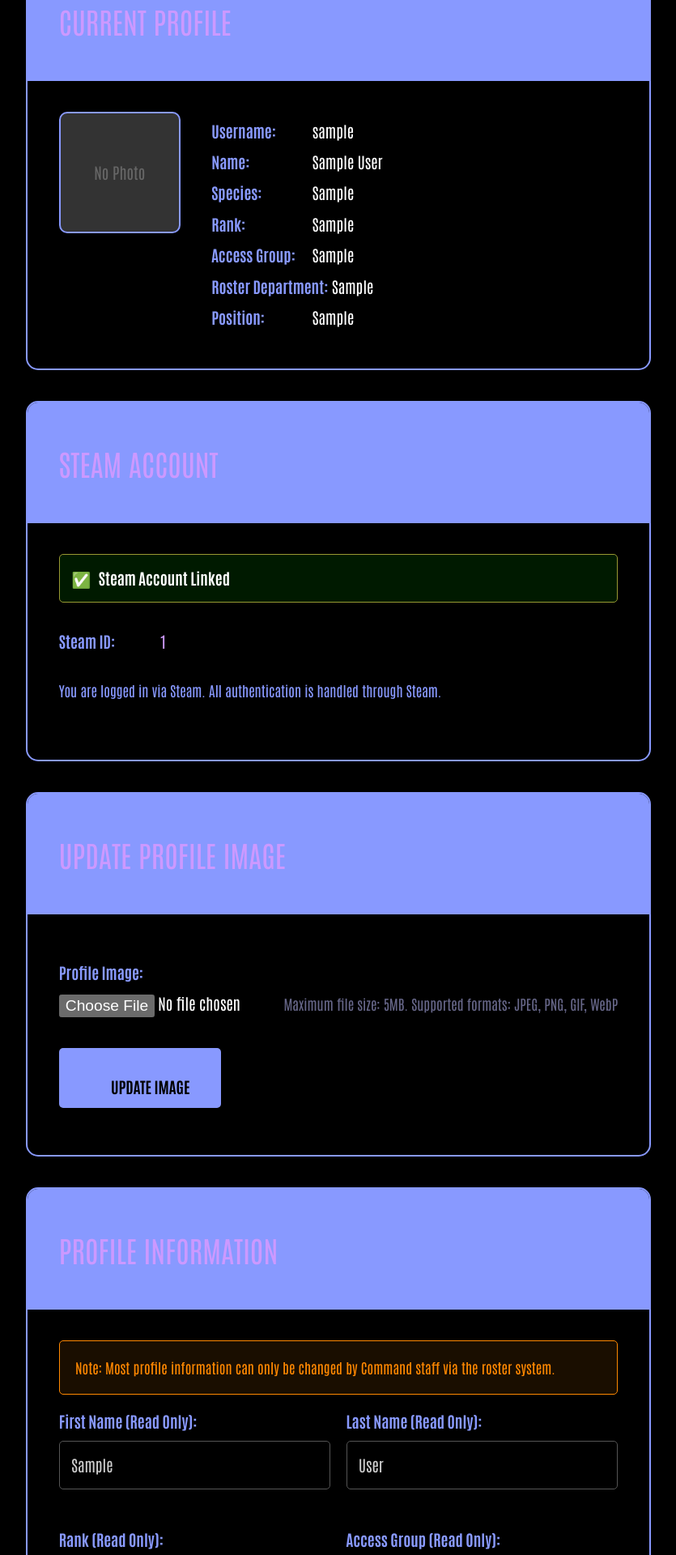
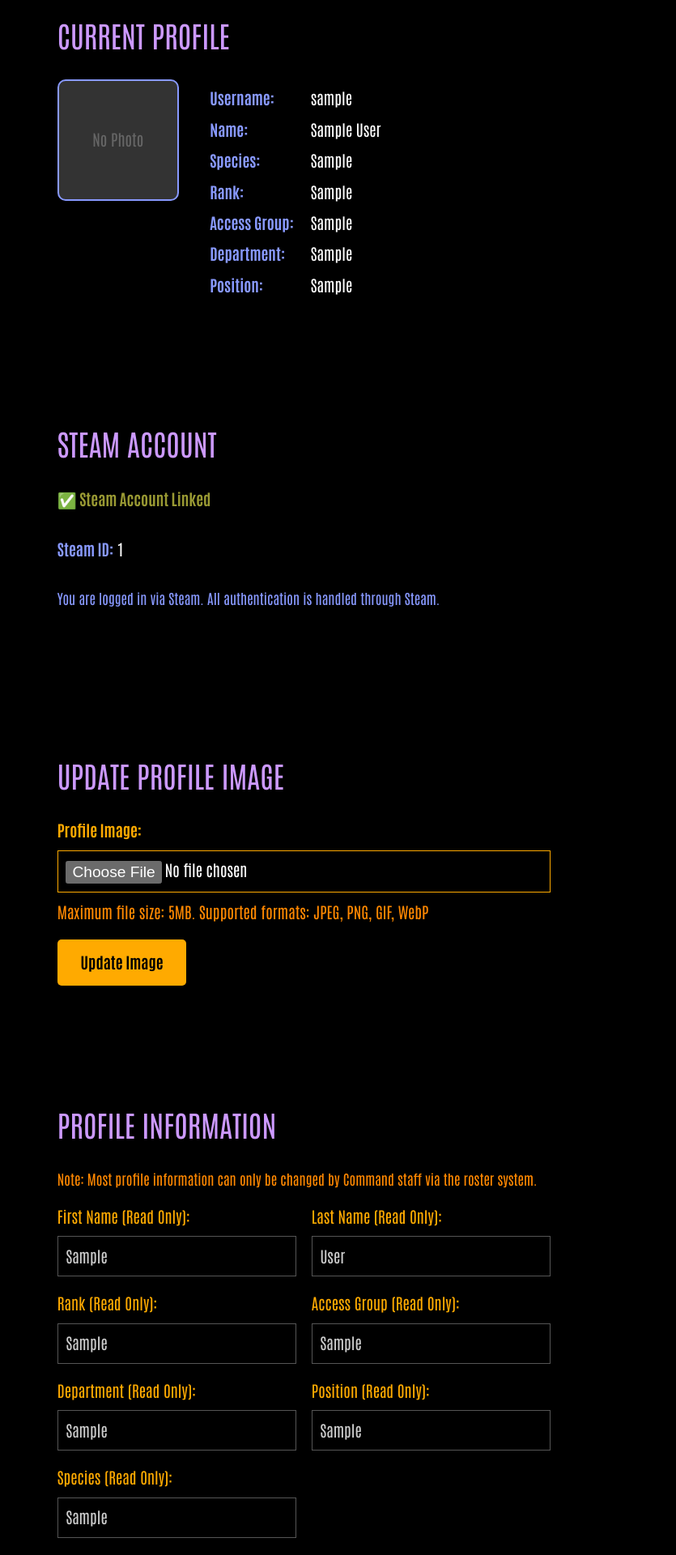
Before and after one commit to aidanpoe/uss-serenity1, a PHP site: page /pages/profile.php in a window 1280 px wide. Shown: the part 1400-3320 px from the top of the page at 81% size, without its empty margins (11-846 px from the left). Run offline with PHP 8.4, Linux system fonts and the light colour scheme; the visitor is signed in with stand-in values (Sample User, id 1); tables that the repository leaves empty or names only in its code hold one stand-in row (values such as "Sample post").

Commit message:
Update profile.php

```diff
--- a/pages/profile.php
+++ b/pages/profile.php
@@ -101,228 +101,6 @@
 	<meta name="viewport" content="width=device-width, initial-scale=1.0">
 	<title>USS-Serenity NCC-74714 | Profile Settings</title>
 	<link rel="stylesheet" href="../assets/classic.css">
-	<style>
-		/* LCARS Panel Styling */
-		.lcars-panel {
-			background: rgba(0,0,0,0.8);
-			border-radius: 15px;
-			margin: 2rem 0;
-			border: 2px solid var(--bluey);
-			overflow: hidden;
-		}
-
-		.lcars-panel.warning {
-			border-color: var(--orange);
-		}
-
-		.lcars-panel-header {
-			background: var(--bluey);
-			color: black;
-			padding: 1rem 2rem;
-			font-weight: bold;
-		}
-
-		.lcars-panel.warning .lcars-panel-header {
-			background: var(--orange);
-		}
-
-		.lcars-panel-content {
-			padding: 2rem;
-		}
-
-		/* Alert Messages */
-		.alert {
-			padding: 1rem 2rem;
-			border-radius: 10px;
-			margin: 1rem 0;
-			border-left: 5px solid;
-		}
-
-		.alert.success {
-			background: rgba(0, 255, 0, 0.1);
-			color: var(--green);
-			border-left-color: var(--green);
-		}
-
-		.alert.error {
-			background: rgba(255, 0, 0, 0.1);
-			color: var(--red);
-			border-left-color: var(--red);
-		}
-
-		/* Profile Display */
-		.profile-display {
-			display: flex;
-			gap: 2rem;
-			align-items: flex-start;
-			flex-wrap: wrap;
-		}
-
-		.profile-image {
-			flex-shrink: 0;
-		}
-
-		.crew-photo {
-			width: 150px;
-			height: 150px;
-			border-radius: 10px;
-			object-fit: cover;
-			border: 2px solid var(--bluey);
-		}
-
-		.no-photo {
-			width: 150px;
-			height: 150px;
-			border-radius: 10px;
-			background: #333;
-			border: 2px solid var(--bluey);
-			display: flex;
-			align-items: center;
-			justify-content: center;
-			color: #666;
-		}
-
-		.profile-info {
-			flex: 1;
-			min-width: 300px;
-		}
-
-		.profile-info p {
-			margin: 0.5rem 0;
-			color: white;
-		}
-
-		.label {
-			color: var(--bluey);
-			font-weight: bold;
-			display: inline-block;
-			min-width: 120px;
-		}
-
-		/* Status Indicators */
-		.status-indicator {
-			display: flex;
-			align-items: center;
-			gap: 0.5rem;
-			margin-bottom: 1rem;
-			padding: 0.75rem;
-			border-radius: 5px;
-		}
-
-		.status-indicator.success {
-			background: rgba(0, 255, 0, 0.1);
-			border: 1px solid var(--green);
-		}
-
-		.status-indicator.warning {
-			background: rgba(255, 136, 0, 0.1);
-			border: 1px solid var(--orange);
-		}
-
-		.status-text {
-			font-weight: bold;
-			color: white;
-		}
-
-		/* Form Styling */
-		.lcars-form {
-			margin-top: 1rem;
-		}
-
-		.form-group {
-			margin-bottom: 1.5rem;
-		}
-
-		.form-group label {
-			display: block;
-			margin-bottom: 0.5rem;
-			color: var(--bluey);
-			font-weight: bold;
-		}
-
-		.file-input {
-			margin-bottom: 0.5rem;
-			color: white;
-		}
-
-		.profile-form-grid {
-			display: grid;
-			grid-template-columns: repeat(auto-fit, minmax(250px, 1fr));
-			gap: 1rem;
-			margin: 1rem 0;
-		}
-
-		.readonly-input {
-			width: 100%;
-			padding: 0.75rem;
-			background: rgba(0,0,0,0.5);
-			color: #ccc;
-			border: 1px solid #555;
-			border-radius: 5px;
-		}
-
-		/* LCARS Button */
-		.lcars-button {
-			background: var(--gold);
-			color: black;
-			border: none;
-			padding: 0.75rem 2rem;
-			border-radius: 5px;
-			font-weight: bold;
-			cursor: pointer;
-			transition: background-color 0.3s ease;
-		}
-
-		.lcars-button:hover {
-			background: var(--yellow);
-		}
-
-		.lcars-button.primary {
-			background: var(--bluey);
-		}
-
-		.lcars-button.primary:hover {
-			background: var(--african-violet);
-		}
-
-		/* Text Styling */
-		.info-text {
-			color: var(--bluey);
-			font-size: 0.9rem;
-			margin-top: 0.5rem;
-		}
-
-		.help-text {
-			color: var(--gray);
-			font-size: 0.9rem;
-			margin-top: 0.5rem;
-		}
-
-		.info-message {
-			background: rgba(255, 136, 0, 0.1);
-			border: 1px solid var(--orange);
-			padding: 1rem;
-			border-radius: 5px;
-			margin-bottom: 1rem;
-		}
-
-		.info-message p {
-			margin: 0;
-			color: var(--orange);
-			font-size: 0.9rem;
-		}
-
-		/* Responsive Design */
-		@media (max-width: 768px) {
-			.profile-display {
-				flex-direction: column;
-			}
-
-			.profile-form-grid {
-				grid-template-columns: 1fr;
-			}
-		}
-	</style>
 </head>
 <body>
 	<audio id="audio1" preload="auto"><source src="../assets/beep1.mp3" type="audio/mpeg"></audio>
@@ -370,14 +148,14 @@
 			<div class="right-frame-2">
 				<main>
 					<?php if ($success): ?>
-					<div class="alert success">
-						<?php echo htmlspecialchars($success); ?>
+					<div style="background: rgba(85, 102, 255, 0.3); border: 2px solid var(--blue); padding: 1rem; border-radius: 10px; margin: 1rem 0;">
+						<p style="margin: 0; color: white; font-weight: bold;">✅ <?php echo htmlspecialchars($success); ?></p>
 					</div>
 					<?php endif; ?>
 
 					<?php if ($error): ?>
-					<div class="alert error">
-						<?php echo htmlspecialchars($error); ?>
+					<div style="background: rgba(204, 68, 68, 0.3); border: 2px solid var(--red); padding: 1rem; border-radius: 10px; margin: 1rem 0;">
+						<p style="margin: 0; color: white; font-weight: bold;">❌ <?php echo htmlspecialchars($error); ?></p>
 					</div>
 					<?php endif; ?>
 
@@ -385,157 +163,129 @@
 					<h2><?php echo htmlspecialchars(($current_user['rank'] ? $current_user['rank'] . ' ' : '') . ($current_user['first_name'] ? $current_user['first_name'] . ' ' . $current_user['last_name'] : $current_user['username'])); ?></h2>
 
 					<!-- Current Profile Display -->
-					<div class="lcars-panel">
-						<div class="lcars-panel-header">
+					<div style="background: rgba(0,0,0,0.5); padding: 2rem; border-radius: 15px; margin: 2rem 0;">
 						<h3>Current Profile</h3>
-						</div>
-						<div class="lcars-panel-content">
-							<div class="profile-display">
-								<div class="profile-image">
+						<div style="display: flex; gap: 2rem; align-items: flex-start; flex-wrap: wrap;">
+							<div>
 								<?php if ($current_user['image_path']): ?>
 									<?php
 									$image_file_path = '../' . $current_user['image_path'];
 									if (file_exists($image_file_path)):
 									?>
-										<img src="../<?php echo htmlspecialchars($current_user['image_path']); ?>" alt="Profile Photo" class="crew-photo">
+									<img src="../<?php echo htmlspecialchars($current_user['image_path']); ?>" alt="Profile Photo" style="width: 150px; height: 150px; border-radius: 10px; object-fit: cover; border: 2px solid var(--bluey);">
 									<?php else: ?>
-										<div class="no-photo">No Photo</div>
+									<div style="width: 150px; height: 150px; border-radius: 10px; background: #333; border: 2px solid var(--bluey); display: flex; align-items: center; justify-content: center; color: #666;">No Photo</div>
 									<?php endif; ?>
 								<?php else: ?>
-									<div class="no-photo">No Photo</div>
+								<div style="width: 150px; height: 150px; border-radius: 10px; background: #333; border: 2px solid var(--bluey); display: flex; align-items: center; justify-content: center; color: #666;">No Photo</div>
 								<?php endif; ?>
 							</div>
-								<div class="profile-info">
-									<p><span class="label">Username:</span> <?php echo htmlspecialchars($current_user['username']); ?></p>
+							<div style="flex: 1; min-width: 300px;">
+								<p style="margin: 0.5rem 0; color: white;"><span style="color: var(--bluey); font-weight: bold; display: inline-block; min-width: 120px;">Username:</span> <?php echo htmlspecialchars($current_user['username']); ?></p>
 								<?php if ($current_user['first_name']): ?>
-									<p><span class="label">Name:</span> <?php echo htmlspecialchars($current_user['first_name'] . ' ' . $current_user['last_name']); ?></p>
+								<p style="margin: 0.5rem 0; color: white;"><span style="color: var(--bluey); font-weight: bold; display: inline-block; min-width: 120px;">Name:</span> <?php echo htmlspecialchars($current_user['first_name'] . ' ' . $current_user['last_name']); ?></p>
 								<?php endif; ?>
 								<?php if ($current_user['species']): ?>
-									<p><span class="label">Species:</span> <?php echo htmlspecialchars($current_user['species']); ?></p>
+								<p style="margin: 0.5rem 0; color: white;"><span style="color: var(--bluey); font-weight: bold; display: inline-block; min-width: 120px;">Species:</span> <?php echo htmlspecialchars($current_user['species']); ?></p>
 								<?php endif; ?>
 								<?php if ($current_user['rank']): ?>
-									<p><span class="label">Rank:</span> <?php echo htmlspecialchars($current_user['rank']); ?></p>
+								<p style="margin: 0.5rem 0; color: white;"><span style="color: var(--bluey); font-weight: bold; display: inline-block; min-width: 120px;">Rank:</span> <?php echo htmlspecialchars($current_user['rank']); ?></p>
 								<?php endif; ?>
-									<p><span class="label">Access Group:</span> <?php echo htmlspecialchars($current_user['department'] ?? 'Not Assigned'); ?></p>
+								<p style="margin: 0.5rem 0; color: white;"><span style="color: var(--bluey); font-weight: bold; display: inline-block; min-width: 120px;">Access Group:</span> <?php echo htmlspecialchars($current_user['department'] ?? 'Not Assigned'); ?></p>
 								<?php if ($current_user['roster_department']): ?>
-									<p><span class="label">Roster Department:</span> <?php echo htmlspecialchars($current_user['roster_department']); ?></p>
+								<p style="margin: 0.5rem 0; color: white;"><span style="color: var(--bluey); font-weight: bold; display: inline-block; min-width: 120px;">Department:</span> <?php echo htmlspecialchars($current_user['roster_department']); ?></p>
 								<?php endif; ?>
 								<?php if ($current_user['position']): ?>
-									<p><span class="label">Position:</span> <?php echo htmlspecialchars($current_user['position']); ?></p>
+								<p style="margin: 0.5rem 0; color: white;"><span style="color: var(--bluey); font-weight: bold; display: inline-block; min-width: 120px;">Position:</span> <?php echo htmlspecialchars($current_user['position']); ?></p>
 								<?php endif; ?>
-								</div>
 							</div>
 						</div>
 					</div>
 
 					<!-- Steam Account Information -->
-					<div class="lcars-panel">
-						<div class="lcars-panel-header">
+					<div style="background: rgba(0,0,0,0.5); padding: 2rem; border-radius: 15px; margin: 2rem 0;">
 						<h3>Steam Account</h3>
-						</div>
-						<div class="lcars-panel-content">
 						<?php if (!empty($_SESSION['steamid']) || !empty($current_user['steam_id'])): ?>
-							<div class="status-indicator success">
-								<span class="status-icon">✅</span>
-								<span class="status-text">Steam Account Linked</span>
-							</div>
-							<p><span class="label">Steam ID:</span> <?php echo htmlspecialchars($_SESSION['steamid'] ?? $current_user['steam_id']); ?></p>
-							<p class="info-text">You are logged in via Steam. All authentication is handled through Steam.</p>
+						<p style="color: var(--green); font-weight: bold;">✅ Steam Account Linked</p>
+						<p style="color: white;"><span style="color: var(--bluey); font-weight: bold;">Steam ID:</span> <?php echo htmlspecialchars($_SESSION['steamid'] ?? $current_user['steam_id']); ?></p>
+						<p style="color: var(--bluey); font-size: 0.9rem;">You are logged in via Steam. All authentication is handled through Steam.</p>
 						<?php else: ?>
-							<div class="status-indicator warning">
-								<span class="status-icon">⚠️</span>
-								<span class="status-text">No Steam Account Linked</span>
-							</div>
-							<p>This account is not linked to Steam. Contact your Captain to link a Steam account.</p>
+						<p style="color: var(--orange); font-weight: bold;">⚠️ No Steam Account Linked</p>
+						<p style="color: white;">This account is not linked to Steam. Contact your Captain to link a Steam account.</p>
 						<?php endif; ?>
-						</div>
 					</div>
 
 					<!-- Image Upload Form -->
 					<?php if ($current_user['first_name']): ?>
-					<div class="lcars-panel">
-						<div class="lcars-panel-header">
+					<div style="background: rgba(0,0,0,0.5); padding: 2rem; border-radius: 15px; margin: 2rem 0;">
 						<h3>Update Profile Image</h3>
+						<form method="POST" enctype="multipart/form-data" style="margin-top: 1rem;">
+							<input type="hidden" name="action" value="update_image">
+							<div style="margin-bottom: 1rem;">
+								<label for="profile_image" style="display: block; margin-bottom: 0.5rem; color: var(--gold); font-weight: bold;">Profile Image:</label>
+								<input type="file" id="profile_image" name="profile_image" accept="image/*" style="margin-bottom: 0.5rem; color: white; width: 100%; padding: 0.5rem; background: black; border: 1px solid var(--gold);">
+								<small style="color: var(--orange); display: block;">Maximum file size: 5MB. Supported formats: JPEG, PNG, GIF, WebP</small>
 							</div>
-						<div class="lcars-panel-content">
-							<form method="POST" enctype="multipart/form-data" class="lcars-form">
-								<input type="hidden" name="action" value="update_image">
-								<div class="form-group">
-									<label for="profile_image">Profile Image:</label>
-									<input type="file" id="profile_image" name="profile_image" accept="image/*" class="file-input">
-									<small class="help-text">Maximum file size: 5MB. Supported formats: JPEG, PNG, GIF, WebP</small>
-								</div>
-								<button type="submit" class="lcars-button primary" onclick="playSound('audio2')">Update Image</button>
+							<button type="submit" onclick="playSound('audio2')" style="background-color: var(--gold); color: black; border: none; padding: 0.75rem 1.5rem; border-radius: 5px; cursor: pointer; font-weight: bold;">Update Image</button>
 						</form>
-						</div>
 					</div>
 					<?php endif; ?>
 
 					<!-- Profile Information Display -->
 					<?php if ($current_user['first_name']): ?>
-					<div class="lcars-panel">
-						<div class="lcars-panel-header">
+					<div style="background: rgba(0,0,0,0.5); padding: 2rem; border-radius: 15px; margin: 2rem 0;">
 						<h3>Profile Information</h3>
+						<p style="color: var(--orange); font-size: 0.9rem; margin-bottom: 1rem;">Note: Most profile information can only be changed by Command staff via the roster system.</p>
+						<div style="display: grid; grid-template-columns: repeat(auto-fit, minmax(250px, 1fr)); gap: 1rem; margin: 1rem 0;">
+							<div>
+								<label style="color: var(--gold); display: block; margin-bottom: 0.5rem;">First Name (Read Only):</label>
+								<input type="text" value="<?php echo htmlspecialchars($current_user['first_name']); ?>" disabled style="width: 100%; padding: 0.5rem; background: black; color: #ccc; border: 1px solid #555;">
 							</div>
-						<div class="lcars-panel-content">
-							<div class="info-message">
-								<p>Note: Most profile information can only be changed by Command staff via the roster system.</p>
-							</div>
-							<div class="profile-form-grid">
-								<div class="form-group">
-									<label>First Name (Read Only):</label>
-									<input type="text" value="<?php echo htmlspecialchars($current_user['first_name']); ?>" disabled class="readonly-input">
-								</div>
-								<div class="form-group">
-									<label>Last Name (Read Only):</label>
-									<input type="text" value="<?php echo htmlspecialchars($current_user['last_name']); ?>" disabled class="readonly-input">
+							<div>
+								<label style="color: var(--gold); display: block; margin-bottom: 0.5rem;">Last Name (Read Only):</label>
+								<input type="text" value="<?php echo htmlspecialchars($current_user['last_name']); ?>" disabled style="width: 100%; padding: 0.5rem; background: black; color: #ccc; border: 1px solid #555;">
 							</div>
 							<?php if ($current_user['rank']): ?>
-								<div class="form-group">
-									<label>Rank (Read Only):</label>
-									<input type="text" value="<?php echo htmlspecialchars($current_user['rank']); ?>" disabled class="readonly-input">
+							<div>
+								<label style="color: var(--gold); display: block; margin-bottom: 0.5rem;">Rank (Read Only):</label>
+								<input type="text" value="<?php echo htmlspecialchars($current_user['rank']); ?>" disabled style="width: 100%; padding: 0.5rem; background: black; color: #ccc; border: 1px solid #555;">
 							</div>
 							<?php endif; ?>
-								<div class="form-group">
-									<label>Access Group (Read Only):</label>
-									<input type="text" value="<?php echo htmlspecialchars($current_user['department'] ?? 'Not Assigned'); ?>" disabled class="readonly-input">
+							<div>
+								<label style="color: var(--gold); display: block; margin-bottom: 0.5rem;">Access Group (Read Only):</label>
+								<input type="text" value="<?php echo htmlspecialchars($current_user['department'] ?? 'Not Assigned'); ?>" disabled style="width: 100%; padding: 0.5rem; background: black; color: #ccc; border: 1px solid #555;">
 							</div>
 							<?php if ($current_user['roster_department']): ?>
-								<div class="form-group">
-									<label>Roster Department (Read Only):</label>
-									<input type="text" value="<?php echo htmlspecialchars($current_user['roster_department']); ?>" disabled class="readonly-input">
+							<div>
+								<label style="color: var(--gold); display: block; margin-bottom: 0.5rem;">Department (Read Only):</label>
+								<input type="text" value="<?php echo htmlspecialchars($current_user['roster_department']); ?>" disabled style="width: 100%; padding: 0.5rem; background: black; color: #ccc; border: 1px solid #555;">
 							</div>
 							<?php endif; ?>
 							<?php if ($current_user['position']): ?>
-								<div class="form-group">
-									<label>Position (Read Only):</label>
-									<input type="text" value="<?php echo htmlspecialchars($current_user['position']); ?>" disabled class="readonly-input">
+							<div>
+								<label style="color: var(--gold); display: block; margin-bottom: 0.5rem;">Position (Read Only):</label>
+								<input type="text" value="<?php echo htmlspecialchars($current_user['position']); ?>" disabled style="width: 100%; padding: 0.5rem; background: black; color: #ccc; border: 1px solid #555;">
 							</div>
 							<?php endif; ?>
 							<?php if ($current_user['species']): ?>
-								<div class="form-group">
-									<label>Species (Read Only):</label>
-									<input type="text" value="<?php echo htmlspecialchars($current_user['species']); ?>" disabled class="readonly-input">
+							<div>
+								<label style="color: var(--gold); display: block; margin-bottom: 0.5rem;">Species (Read Only):</label>
+								<input type="text" value="<?php echo htmlspecialchars($current_user['species']); ?>" disabled style="width: 100%; padding: 0.5rem; background: black; color: #ccc; border: 1px solid #555;">
 							</div>
 							<?php endif; ?>
 						</div>
-							<p class="help-text">To change profile information, contact your department head or Command staff.</p>
-						</div>
+						<p style="margin-top: 1rem; color: var(--bluey); font-size: 0.9rem;">To change profile information, contact your department head or Command staff.</p>
 					</div>
 					<?php else: ?>
-					<div class="lcars-panel warning">
-						<div class="lcars-panel-header">
-							<h3>⚠️ Incomplete Profile</h3>
-						</div>
-						<div class="lcars-panel-content">
-							<p>Your account exists but you don't have a crew roster profile yet. This may happen if:</p>
-							<ul>
+					<div style="background: rgba(255, 136, 0, 0.3); border: 2px solid var(--orange); padding: 2rem; border-radius: 15px; margin: 2rem 0;">
+						<h3 style="color: var(--orange);">⚠️ Incomplete Profile</h3>
+						<p style="color: white;">Your account exists but you don't have a crew roster profile yet. This may happen if:</p>
+						<ul style="color: white;">
 							<li>You haven't completed the Steam registration process</li>
 							<li>Your roster entry was removed by Command staff</li>
 							<li>There was an issue during account creation</li>
 						</ul>
-							<p>Contact your Captain or try logging out and back in through Steam to complete your profile setup.</p>
-						</div>
+						<p style="color: white;">Contact your Captain or try logging out and back in through Steam to complete your profile setup.</p>
 					</div>
 					<?php endif; ?>
 
```
Lines whose indentation alone changed are shown as unchanged.
